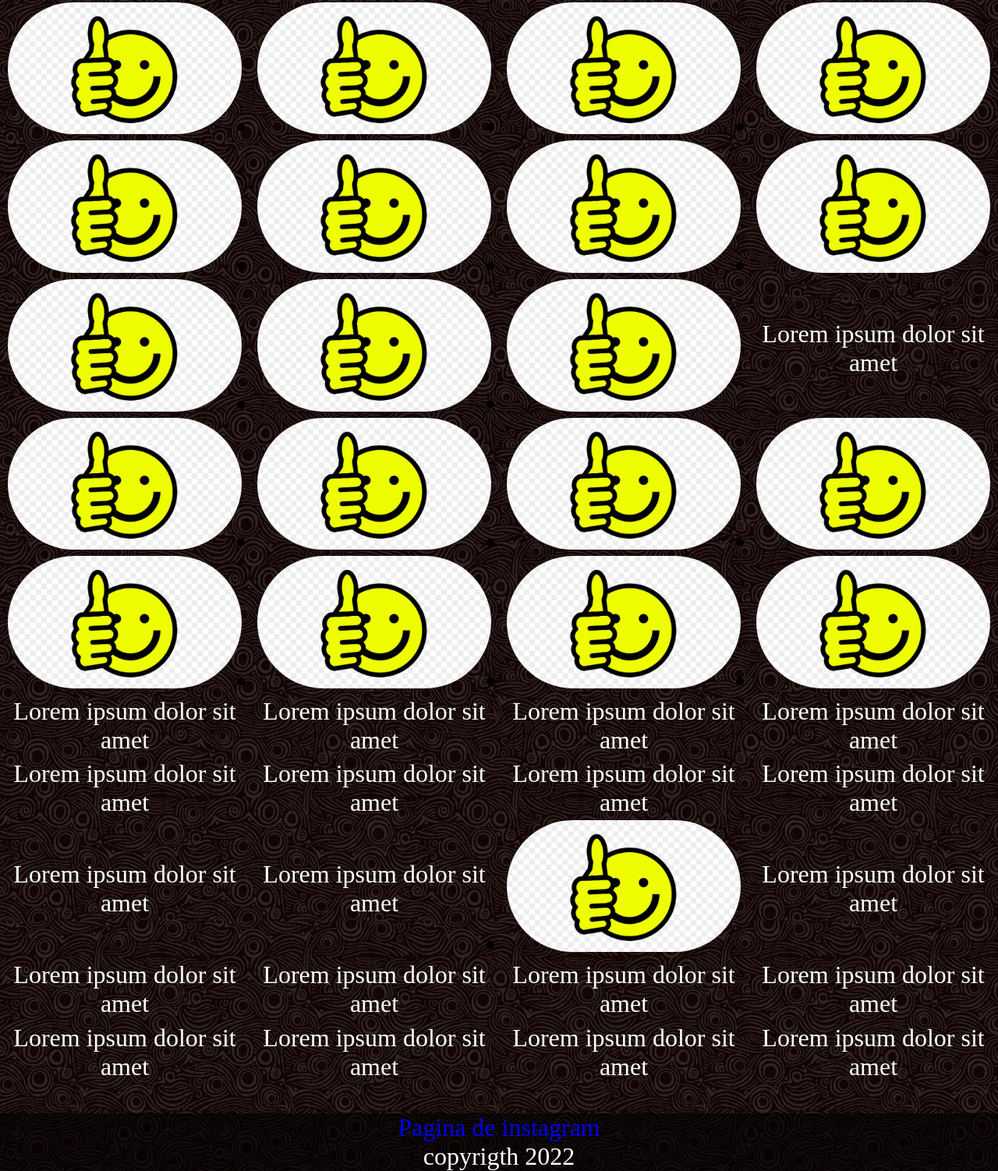
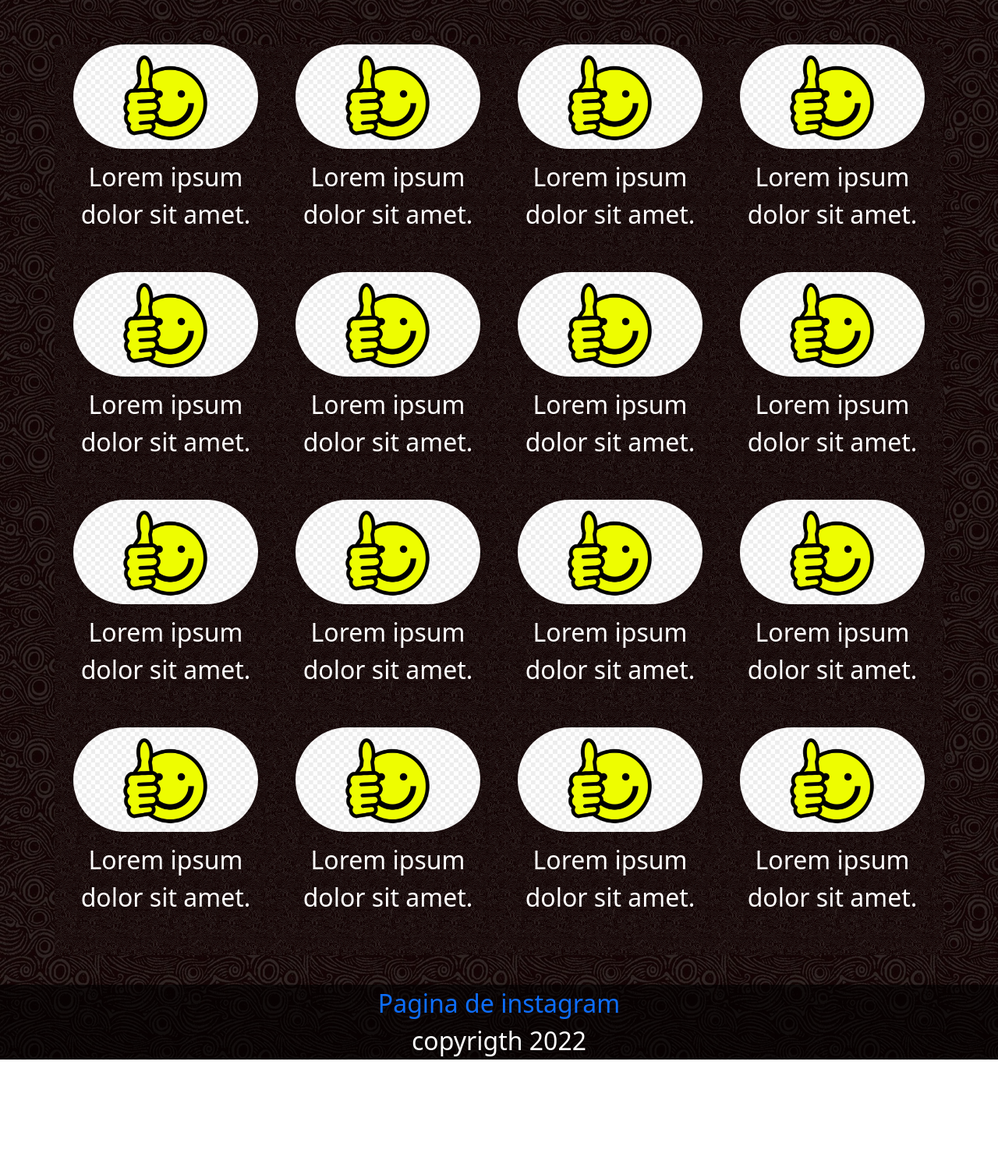
Before and after one commit to sagel1306/Blog-de-Zelda, a plain HTML site: page Personajes/personajes.html in a window 1280 px wide. Shown: the part 419-1921 px from the top of the page at 78% size. After the commit the page ends 1778 px from the top, so only its background shows below. Drawn offline with nearby package versions, Linux system fonts and the light colour scheme; a web font is replaced by a local one.

Commit message:
agregando boostrap

```diff
--- a/Personajes/personajes.html
+++ b/Personajes/personajes.html
@@ -5,6 +5,7 @@
     <meta http-equiv="X-UA-Compatible" content="IE=edge">
     <meta name="viewport" content="width=device-width, initial-scale=1.0">
     <title>Personajes</title>
+    <link href="https://cdn.jsdelivr.net/npm/bootstrap@5.1.3/dist/css/bootstrap.min.css" rel="stylesheet" integrity="sha384-1BmE4kWBq78iYhFldvKuhfTAU6auU8tT94WrHftjDbrCEXSU1oBoqyl2QvZ6jIW3" crossorigin="anonymous">
     <link rel="stylesheet" href="../style.css">
     <link rel="icon" href="../img/favicon.ico">
     <link rel="preconnect" href="https://fonts.googleapis.com">
@@ -16,59 +17,95 @@
     <div id="personajes">
         <header>
             <nav>
-                <ul>
-                    <li><a href="../index.html">inicio</a></li>
-                    <li><a href="../Personajes/personajes.html">personajes</a></li>
-                    <li><a href="../Enemigos/Enemigos.html">enemigos</a></li>
-                    <li><a href="../Razas/Razas.html">razas</a></li>
-                    <li><a href="../Mas/mas.html">mas...</a></li>
-                </ul>
+                <ul class="nav nav-tabs">
+                    <li class="nav-item">
+                        <a class="nav-link nav-propio" aria-current="page" href="../index.html">Inicio</a>
+                    </li>
+                    <li class="nav-item">
+                      <a class="nav-link nav-propio" aria-current="page" href="../Personajes/personajes.html">Personajes</a>
+                    </li>
+                    <li class="nav-item">
+                      <a class="nav-link nav-propio" href="../Enemigos/Enemigos.html">Enemigos</a>
+                    </li>
+                    <li class="nav-item">
+                      <a class="nav-link nav-propio" href="../Razas/Razas.html">Razas</a>
+                    </li>
+                    <li class="nav-item">
+                        <a class="nav-link nav-propio" href="../Mas/mas.html">Mas...</a>
+                    </li>
+                  </ul>
             </nav>
         </header>
         <h1 class="titulo-personaje">Personajes</h1>
         <section class="fotos-p">
-            <ul>
-                <li class="p1"><img src="../img/ejemplo.png"width=300 alt=""></li>
-                <p>Lorem ipsum dolor sit amet</p>
-                <li class="p2"><img src="../img/ejemplo.png"width=300 alt=""></li>
-                <p>Lorem ipsum dolor sit amet</p>
-                <li class="p3"><img src="../img/ejemplo.png"width=300 alt=""></li>
-                <p>Lorem ipsum dolor sit amet</p>
-                <li class="p4"><img src="../img/ejemplo.png"width=300 alt=""></li>
-                <p>Lorem ipsum dolor sit amet</p>
-                <li class="p5"><img src="../img/ejemplo.png"width=300 alt=""></li>
-                <p>Lorem ipsum dolor sit amet</p>
-                <li class="p6"><img src="../img/ejemplo.png"width=300 alt=""></li>
-                <p>Lorem ipsum dolor sit amet</p>
-                <li class="p7"><img src="../img/ejemplo.png"width=300 alt=""></li>
-                <p>Lorem ipsum dolor sit amet</p>
-                <li class="p8"><img src="../img/ejemplo.png"width=300 alt=""></li>
-                <p>Lorem ipsum dolor sit amet</p>
-                <li class="p9"><img src="../img/ejemplo.png"width=300 alt=""></li>
-                <p>Lorem ipsum dolor sit amet</p>
-                <li class="p10"><img src="../img/ejemplo.png"width=300 alt=""></li>
-                <p>Lorem ipsum dolor sit amet</p>
-                <li class="p11"><img src="../img/ejemplo.png"width=300 alt=""></li>
-                <p>Lorem ipsum dolor sit amet</p>
-                <li class="12"><img src="../img/ejemplo.png"width=300 alt=""></li>
-                <p>Lorem ipsum dolor sit amet</p>
-                <li class="p13"><img src="../img/ejemplo.png"width=300 alt=""></li>
-                <p>Lorem ipsum dolor sit amet</p>
-                <li class="p14"><img src="../img/ejemplo.png"width=300 alt=""></li>
-                <p>Lorem ipsum dolor sit amet</p>
-                <li class="p15"><img src="../img/ejemplo.png"width=300 alt=""></li>
-                <p>Lorem ipsum dolor sit amet</p>
-                <li class="p16"><img src="../img/ejemplo.png"width=300 alt=""></li>
-                <p>Lorem ipsum dolor sit amet</p>
-                <li class="p17"><img src="../img/ejemplo.png"width=300 alt=""></li>
-                <p>Lorem ipsum dolor sit amet</p>
-                <li class="p18"><img src="../img/ejemplo.png"width=300 alt=""></li>
-                <p>Lorem ipsum dolor sit amet</p>
-                <li class="p19"><img src="../img/ejemplo.png"width=300 alt=""></li>
-                <p>Lorem ipsum dolor sit amet</p>
-                <li class="p20"><img src="../img/ejemplo.png"width=300 alt=""></li>
-                <p>Lorem ipsum dolor sit amet</p>
-            </ul>
+            <div class="container mi-container">
+              <div class="row">
+                <div class="col-md-3">
+                  <img src="../img/ejemplo.png" width="100%" alt="">
+                  <p>Lorem ipsum dolor sit amet.</p>
+                </div>
+                <div class="col-md-3">
+                  <img src="../img/ejemplo.png" width="100%" alt="">
+                  <p>Lorem ipsum dolor sit amet.</p>
+                </div>
+                <div class="col-md-3">
+                  <img src="../img/ejemplo.png" width="100%" alt="">
+                  <p>Lorem ipsum dolor sit amet.</p>
+                </div>
+                <div class="col-md-3">
+                  <img src="../img/ejemplo.png" width="100%" alt="">
+                  <p>Lorem ipsum dolor sit amet.</p>
+                </div>
+                <div class="col-md-3">
+                  <img src="../img/ejemplo.png" width="100%" alt="">
+                  <p>Lorem ipsum dolor sit amet.</p>
+                </div>
+                <div class="col-md-3">
+                  <img src="../img/ejemplo.png" width="100%" alt="">
+                  <p>Lorem ipsum dolor sit amet.</p>
+                </div>
+                <div class="col-md-3">
+                  <img src="../img/ejemplo.png" width="100%" alt="">
+                  <p>Lorem ipsum dolor sit amet.</p>
+                </div>
+                <div class="col-md-3">
+                  <img src="../img/ejemplo.png" width="100%" alt="">
+                  <p>Lorem ipsum dolor sit amet.</p>
+                </div>
+                <div class="col-md-3">
+                  <img src="../img/ejemplo.png" width="100%" alt="">
+                  <p>Lorem ipsum dolor sit amet.</p>
+                </div>
+                <div class="col-md-3">
+                  <img src="../img/ejemplo.png" width="100%" alt="">
+                  <p>Lorem ipsum dolor sit amet.</p>
+                </div>
+                <div class="col-md-3">
+                  <img src="../img/ejemplo.png" width="100%" alt="">
+                  <p>Lorem ipsum dolor sit amet.</p>
+                </div>
+                <div class="col-md-3">
+                  <img src="../img/ejemplo.png" width="100%" alt="">
+                  <p>Lorem ipsum dolor sit amet.</p>
+                </div>
+                <div class="col-md-3">
+                  <img src="../img/ejemplo.png" width="100%" alt="">
+                  <p>Lorem ipsum dolor sit amet.</p>
+                </div>
+                <div class="col-md-3">
+                  <img src="../img/ejemplo.png" width="100%" alt="">
+                  <p>Lorem ipsum dolor sit amet.</p>
+                </div>
+                <div class="col-md-3">
+                  <img src="../img/ejemplo.png" width="100%" alt="">
+                  <p>Lorem ipsum dolor sit amet.</p>
+                </div>
+                <div class="col-md-3">
+                  <img src="../img/ejemplo.png" width="100%" alt="">
+                  <p>Lorem ipsum dolor sit amet.</p>
+                </div>
+              </div>
+            </div>
         </section>
         <!--aqui empieza el footer-->
         <footer>
@@ -76,5 +113,6 @@
             <p>copyrigth 2022</p>
         </footer>
     </div>
+    <script src="https://cdn.jsdelivr.net/npm/bootstrap@5.1.3/dist/js/bootstrap.bundle.min.js" integrity="sha384-ka7Sk0Gln4gmtz2MlQnikT1wXgYsOg+OMhuP+IlRH9sENBO0LRn5q+8nbTov4+1p" crossorigin="anonymous"></script>
 </body>
 </html>
--- a/style.css
+++ b/style.css
@@ -216,6 +216,24 @@ footer a{
 
 }
 
+.bordes{
+    border-radius: 100px;
+    width: 60%;
+}
+
+.texto{
+    font-family: 'Permanent Marker', cursive;
+    font-size: 0.7rem;
+    color: white;
+}
+
+.mi-container p{
+    padding-bottom: 50px;
+    color: white;
+    text-align: center;
+}
+
+/*
 .fotos-p ul{
     display: grid;
     place-items: center;
@@ -319,11 +337,14 @@ footer a{
 }
 
 .fotos-p ul li:hover{
-    list-style: none;
     transform: scale(1.5);
     transition: 1s;
 }
 
+.fotos-p ul li{
+    list-style: none;
+}
+*/
 @media screen and (max-width: 480px){
 
     .titulo-personaje{
```
